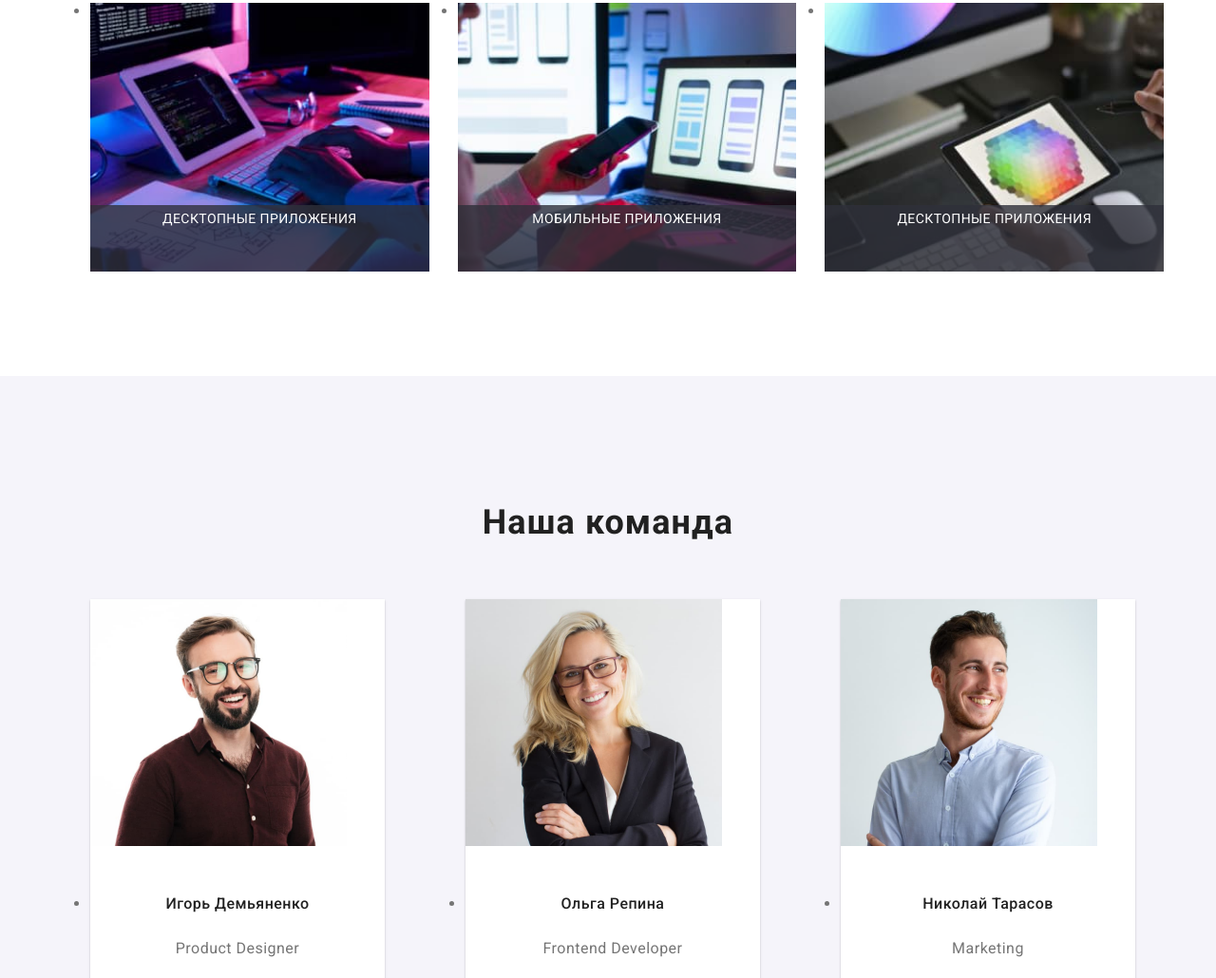
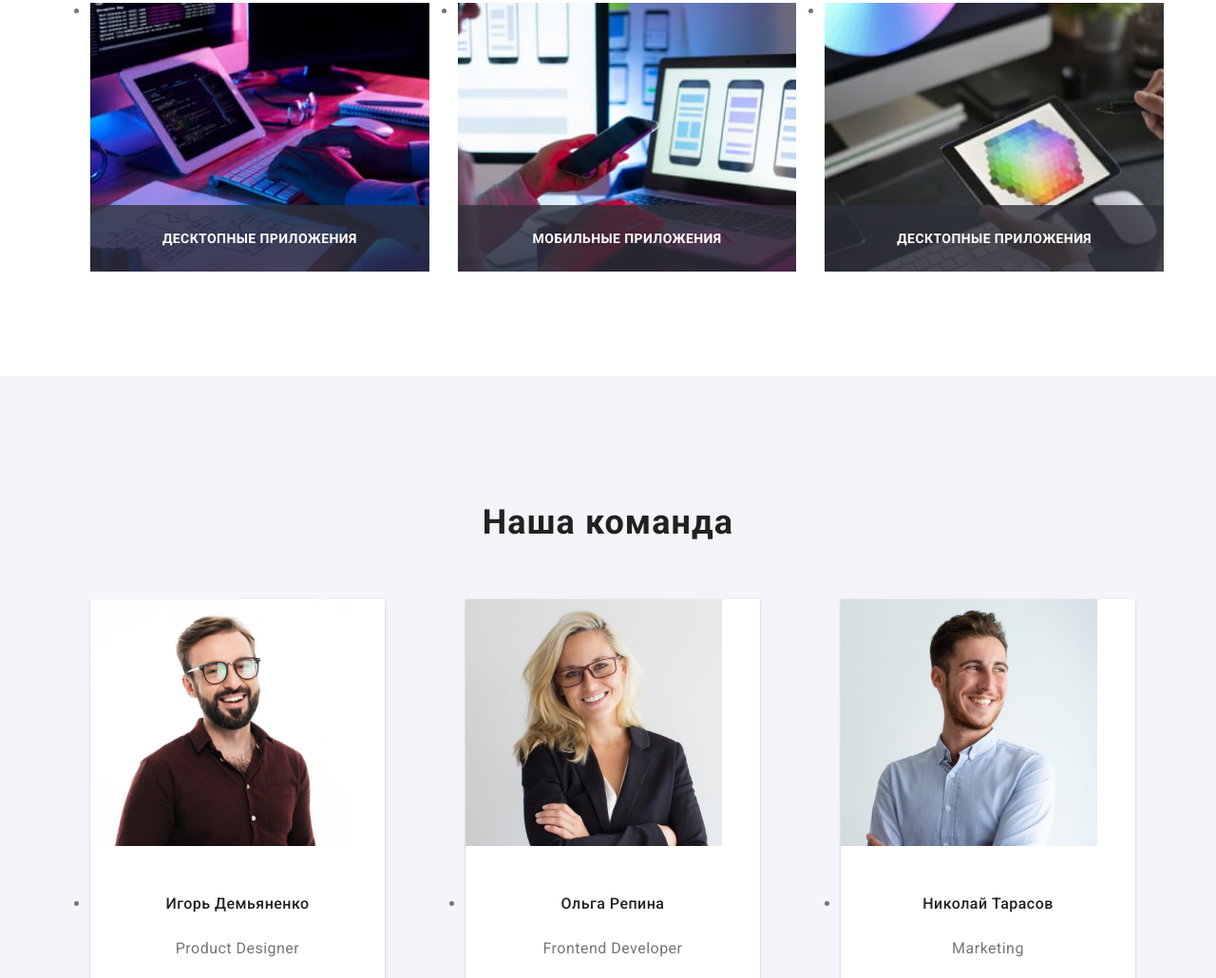
Before and after one commit to nana-mincheva/goit-markup-hw-05, a plain HTML site: page index.html in a window 1280 px wide. Shown: the part 1342-2372 px from the top of the page at 95% size. Drawn offline with nearby package versions, Linux system fonts and the light colour scheme.

Commit message:
Update style.css

```diff
--- a/css/style.css
+++ b/css/style.css
@@ -436,12 +436,14 @@ body {
 }
 
 .desc {
-  display: flex;
   font-size: 14px;
-  line-height: 1.142px;
+  line-height: 1.142;
   letter-spacing: 0.03em;
+  font-weight: bold;
   text-transform: uppercase;
   color: var(--white-color);
+  margin-top: 27px;
+  text-align: center;
 }
 
 /*TEAM SECTION*/
```
